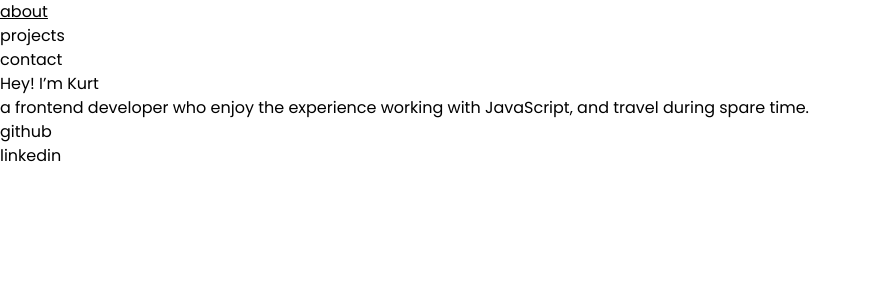
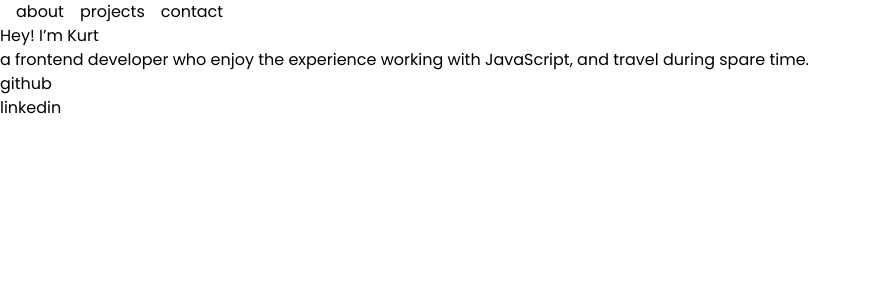
Before and after one commit to kurtobando/simple-portfolio, a Next.js app: page / in a window 1280 px wide. Shown: the top 300 px of the page, without its empty margins (0-871 px from the left). Built offline with nearby package versions, Linux system fonts and the light colour scheme.

Commit message:
remove module css for Navigation component

```diff
--- a/components/Navigation.tsx
+++ b/components/Navigation.tsx
@@ -8,18 +8,18 @@ export default function Navigation() {
     }
 
     return (
-        <ul>
-            <li>
+        <ul className="flex flex-row">
+            <li className="ml-4">
                 <Link href={URL.HOME}>
                     <a className="hover:underline">about</a>
                 </Link>
             </li>
-            <li>
+            <li className="ml-4">
                 <Link href={URL.PROJECTS}>
                     <a className="hover:underline">projects</a>
                 </Link>
             </li>
-            <li>
+            <li className="ml-4">
                 <Link href={URL.CONTACT}>
                     <a className="hover:underline">contact</a>
                 </Link>
```
Also changed, not shown: components/Navigation.module.css (deleted).
